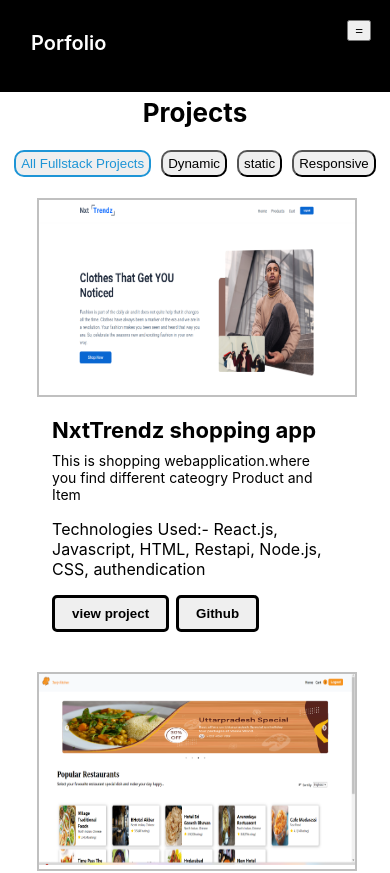
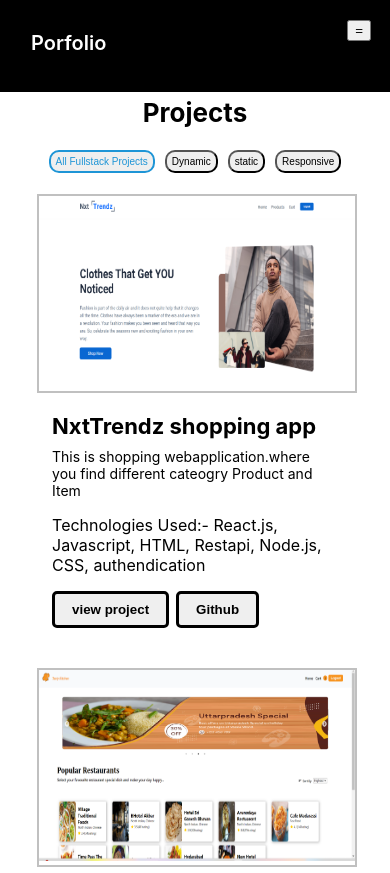
Before and after one commit to mallikarjun841/myportfolio, a React (Create React App) app: page /projects in a window 390 px wide. Shown: the top 873 px of the page. Built offline with nearby package versions, Linux system fonts and the light colour scheme.

Commit message:
Update index.css

```diff
--- a/src/Project/index.css
+++ b/src/Project/index.css
@@ -52,6 +52,11 @@
   padding: 4px 5px;
   border-radius: 10px;
 }
+@media screen and (max-width: 425px) {
+  .buttoncategory {
+    font-size: 10px;
+  }
+}
 .highlightbutton {
   color: rgb(30, 149, 214);
   border: 2px solid rgb(30, 149, 214);
```
